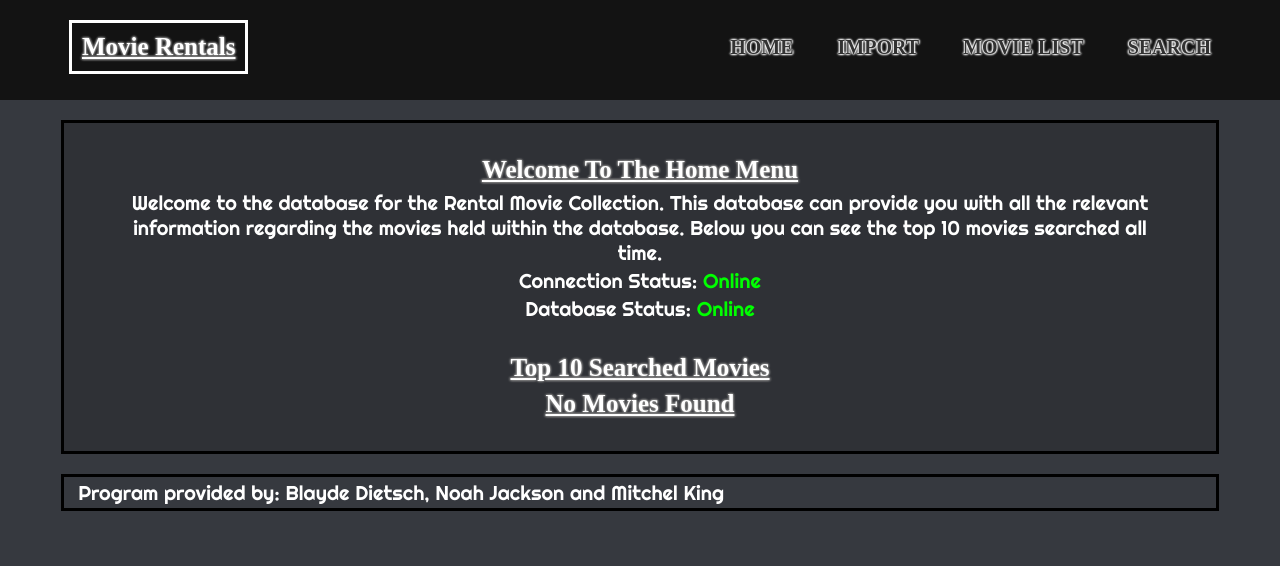
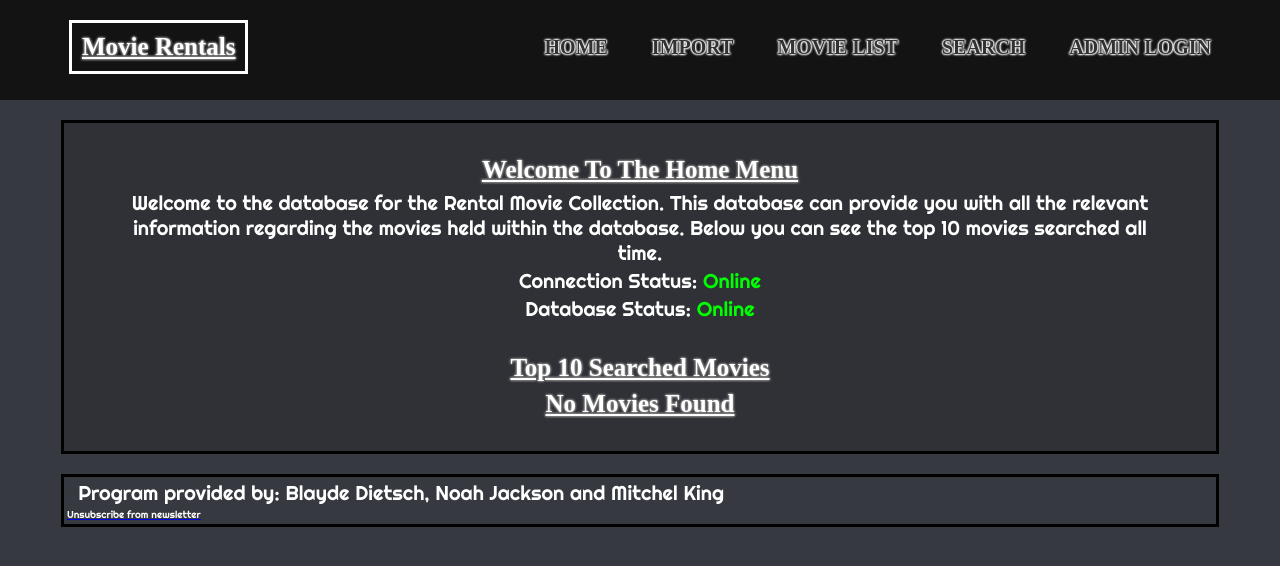
Before and after one commit to mkjking/RAD, a PHP site: page /Index.php in a window 1280 px wide. Shown: the top 566 px of the page. Run offline with PHP 8.4, Linux system fonts and the light colour scheme; data that the repository does not hold is empty.

Commit message:
Added new page links

```diff
--- a/functions/footer.php
+++ b/functions/footer.php
@@ -10,6 +10,8 @@
 
     <div class="footerContainer">
         <p> &nbsp Program provided by: Blayde Dietsch, Noah Jackson and Mitchel King &nbsp</p>
+
+        <a href="Unsubscribe.php"><p class="unsub">Unsubscribe from newsletter</p></a>
     </div>
 
 </html>
--- a/functions/nav.php
+++ b/functions/nav.php
@@ -20,6 +20,7 @@
                 <li><a href="Import.php">Import</a></li>
                 <li><a href="MovieList.php">Movie List</a></li>
                 <li><a href="MoviesSearch.php">Search</a></li>
+                <li><a href="Admin.php">Admin Login</a></li>
             </ul>
         </nav>
     </div>
```
